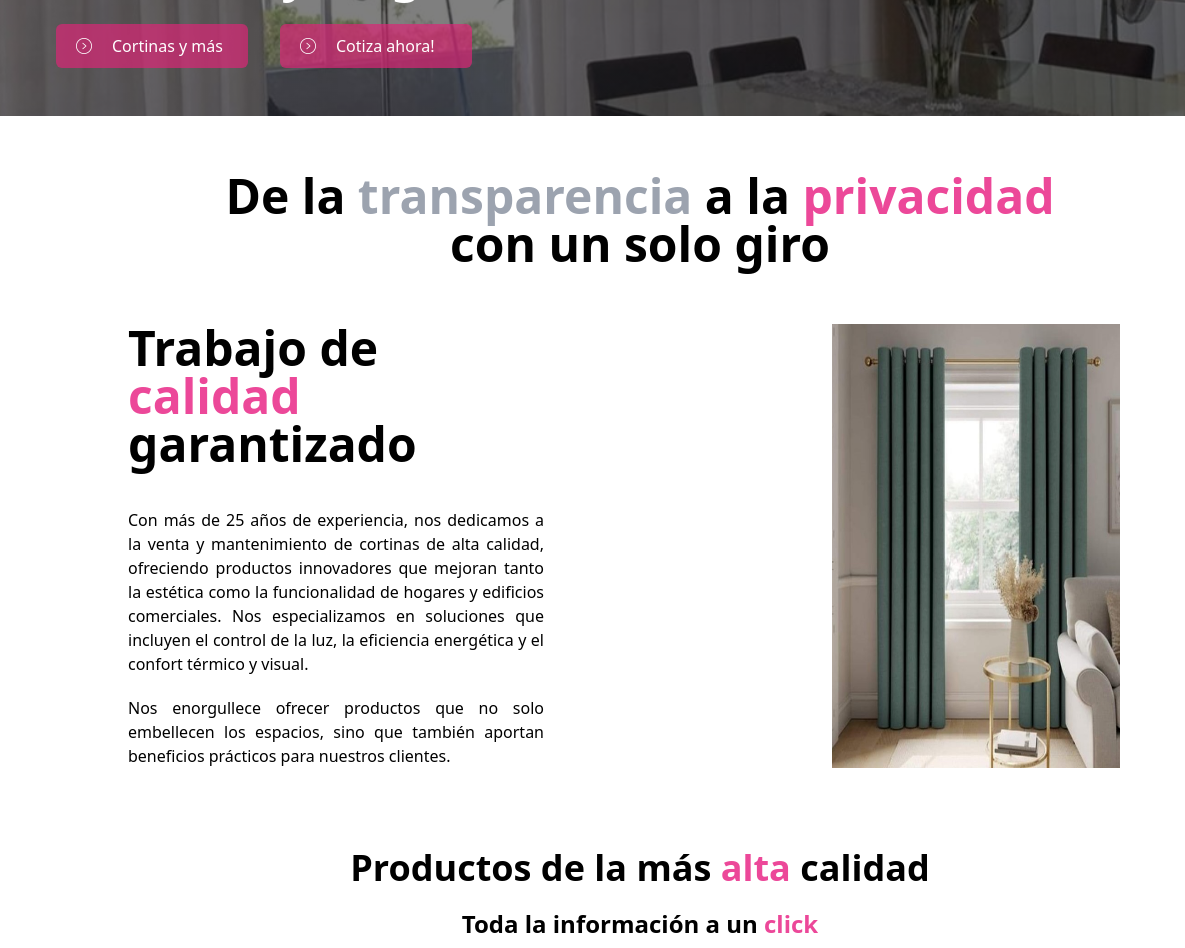
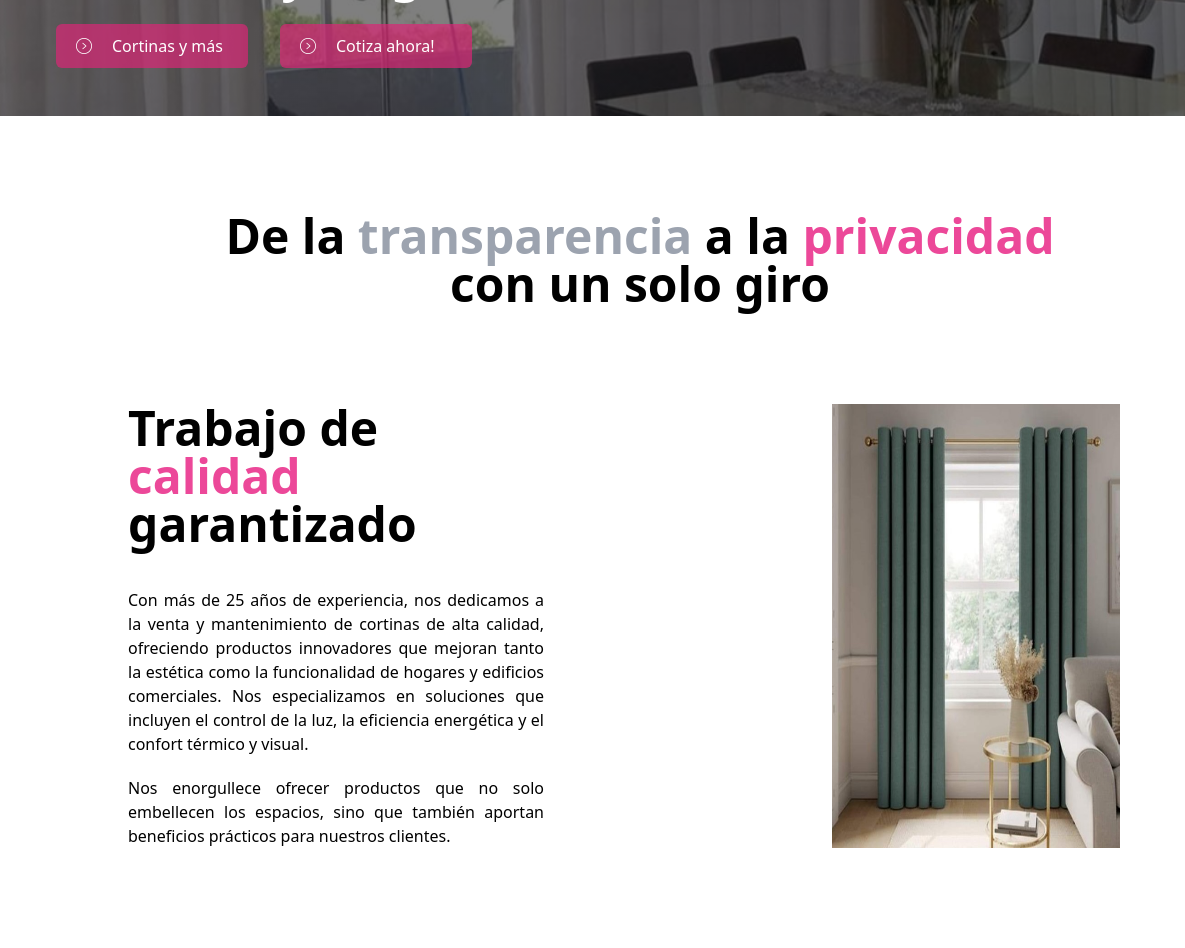
Before and after one commit to Decoryermith/Landing-page, a website: page index.html in a window 1280 px wide. Shown: the part 384-1332 px from the top of the page, 0-1185 px from the left. Drawn offline with Linux system fonts and the light colour scheme.

Commit message:
refactor: changing spacing

```diff
--- a/index.html
+++ b/index.html
@@ -59,13 +59,13 @@
         </div>
     </section>
     <section id="us" >
-        <div id="us-divider" class="lg:h-14 h-10"></div>
+        <div id="us-divider" class="lg:h-30 h-24"></div>
         <div class="w-full text-center content-center flex flex-row justify-around my-hidden delay-100">
             <div class="w-80"></div>
             <h1 class="font-bold lg:text-5xl text-3xl">De la <span class="text-gray-400">transparencia</span> a la <span class="text-pink-500">privacidad</span> con un solo giro</h1>
             <div class="w-80"></div>
         </div>
-        <div id="us-divider" class="lg:h-14 h-10"></div>
+        <div id="us-divider" class="lg:h-24 h-20"></div>
         <div class="flex md:flex-row flex-col lg:justify-around justify-center my-hidden w-full delay-100">
             <div class="px-8 flex flex-col justify-center text-black lg:px-32">
                 <div class="pb-10 md:text-left text-center">
@@ -90,7 +90,7 @@
         </div>
     </section>
     <section id="products">
-        <div id="us-divider" class="lg:h-20 h-10"></div>
+        <div id="us-divider" class="lg:h-40 h-32"></div>
         <div class="w-full text-center content-center flex flex-row justify-around my-hidden delay-100">
             <div class="w-80"></div>
             <div>
@@ -308,7 +308,7 @@
         </div>
     </section>
     <section id="services" class="my-hidden" >
-        <div id="us-divider" class="lg:h-20 h-10"></div>
+        <div id="us-divider" class="lg:h-40 h-32"></div>
         <div class="w-full text-center content-center flex flex-row justify-around delay-100">
             <div class="w-80"></div>
             <div>
```
Also changed, not shown: public/styles.css.
